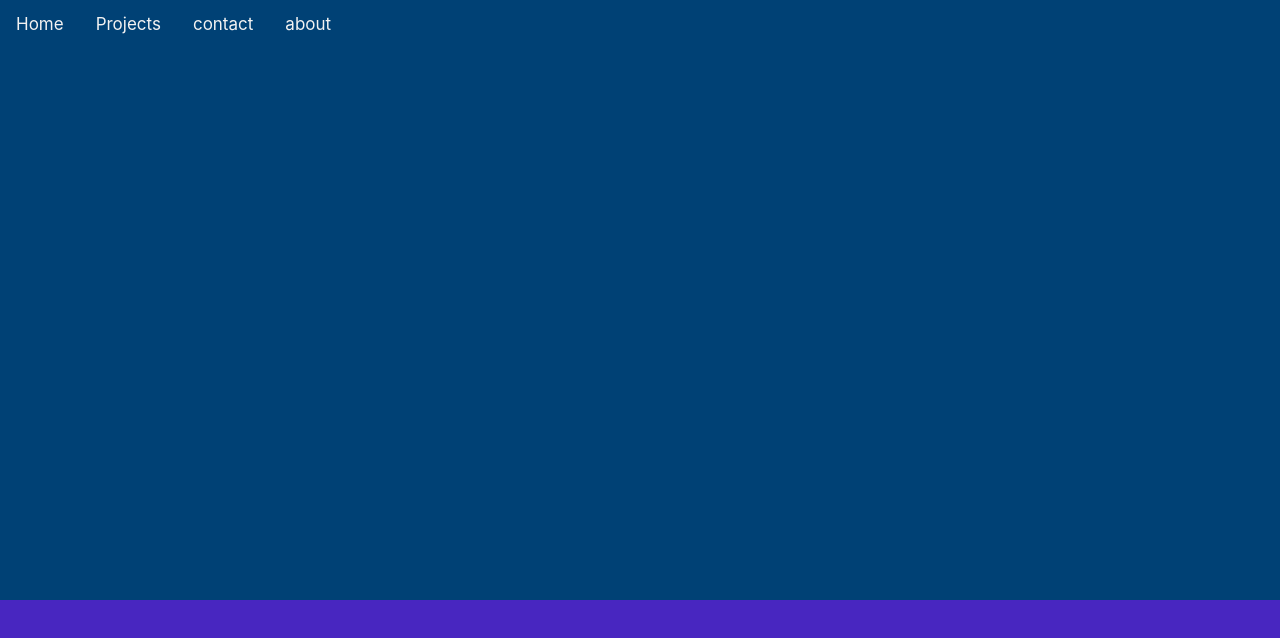
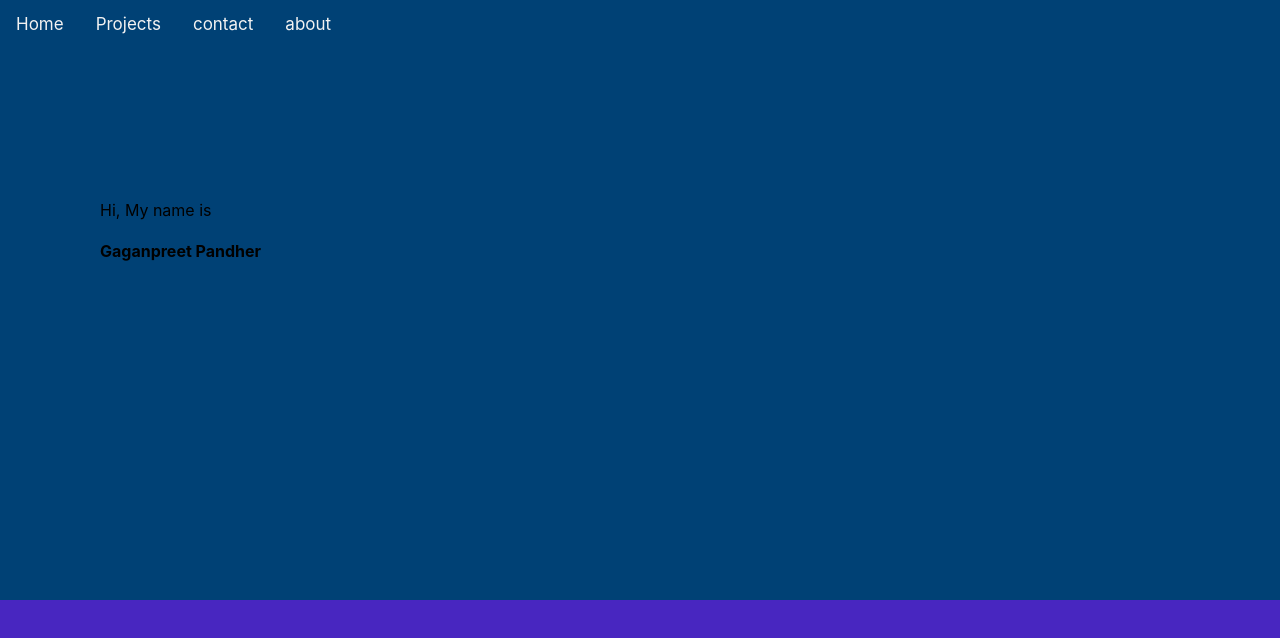
Before and after one commit to Gaganpandher52/personal-website, a React (Create React App) app in the folder client/: page / in a window 1280 px wide. Shown: the top 638 px of the page. Built offline with nearby package versions, Linux system fonts and the light colour scheme.

Commit message:
adding content to main header comp

```diff
--- a/client/src/components/mainheader/MainHeader.js
+++ b/client/src/components/mainheader/MainHeader.js
@@ -6,6 +6,10 @@ class MainHeader extends Component {
   render() {
     return (
       <div className='main' id='main'>
+        <div className='name-section'>
+          <p>Hi, My name is </p>
+          <h4>Gaganpreet Pandher</h4>
+        </div>
 
 
       </div>
--- a/client/src/components/mainheader/mainHeader.css
+++ b/client/src/components/mainheader/mainHeader.css
@@ -3,3 +3,13 @@
   width: auto;
   background-color: rgb(0, 65, 117);
 }
+
+.name-section p{
+  margin-top: 0;
+  padding-top: 200px;
+  padding-left: 100px;
+}
+.name-section h4{
+  /* padding-top: 200px; */
+  padding-left: 100px;
+}
```
